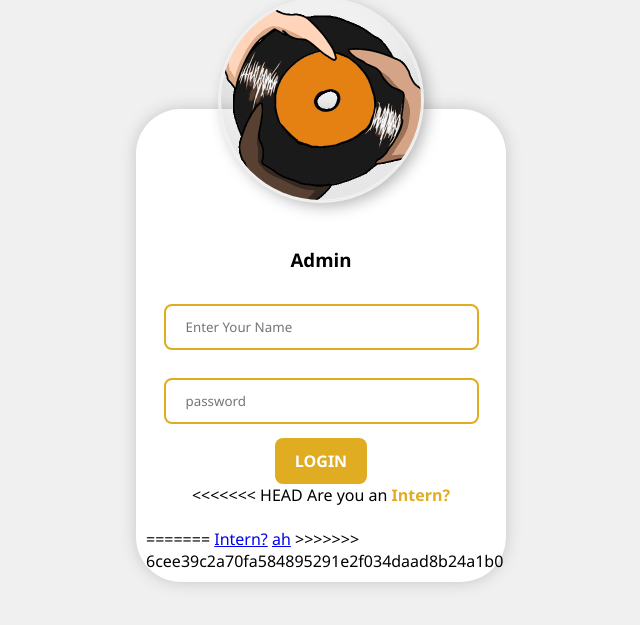
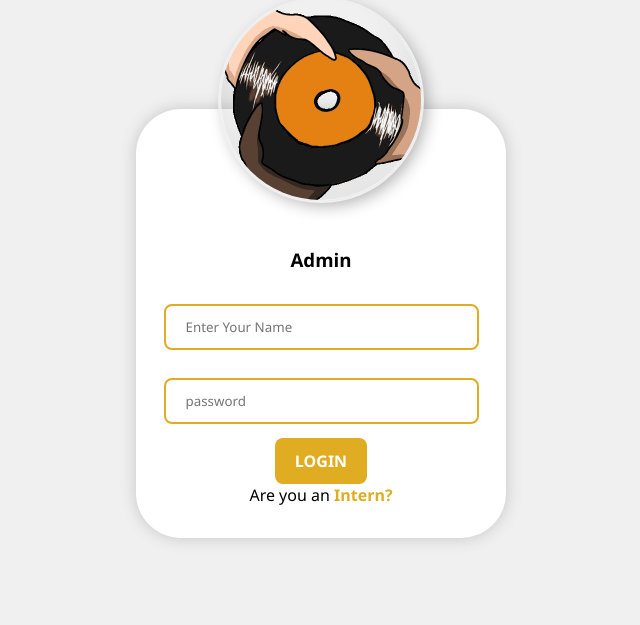
Before and after one commit to josh-boat365/JJED-Attendance-System-, a Flask app: page /admin_login in a window 1280 px wide. Shown: the part 21-646 px from the top of the page, without its empty margins (319-959 px from the left). Run offline with Flask 3, Linux system fonts and the light colour scheme.

Commit message:
update merge

```diff
--- a/templates/admin_login.html
+++ b/templates/admin_login.html
@@ -19,14 +19,8 @@
                 <input type="password" name="password" id="password"placeholder="password"><br>
                 <button type="submit">LOGIN </button>
             </form>
-<<<<<<< HEAD
            Are you an  <a href="/">Intern?</a>
         </center><br>
-=======
-            <a href="/">Intern?</a>
-        </center>
-        <a href="/admin_home">ah</a>
->>>>>>> 6cee39c2a70fa584895291e2f034daad8b24a1b0
     </div>
 
 </body>
--- a/templates/intern_login.html
+++ b/templates/intern_login.html
@@ -24,7 +24,6 @@
           <button type="submit">LOGIN </button><br>
           <span class="text"> Are you an <a href="/admin_login"> Admin? </a></span><br>
         </form>
-        <a href="/intern_home">ih</a>
         </center>
         </div>
 </body>
```
